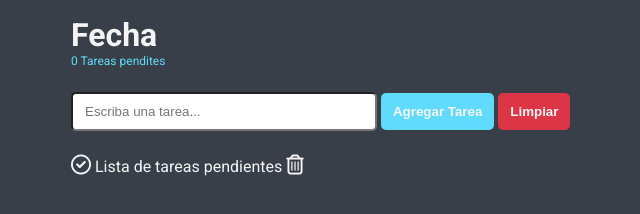
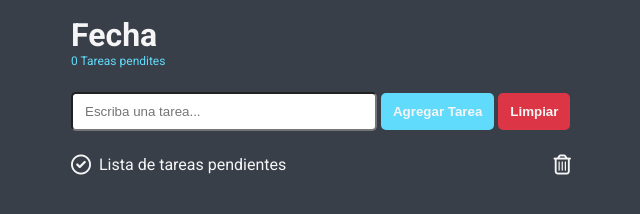
Before and after one commit to facosta0787/todo-list, a plain HTML site: page index.html in a window 1280 px wide. Shown: the full height of the page, 57-697 px from the left. Drawn offline with Linux system fonts and the light colour scheme.

Commit message:
v1.2 - Se finalizan los estilos y el disenio

```diff
--- a/index.html
+++ b/index.html
@@ -26,11 +26,13 @@
             <button type="reset" class="boton clear-button">Limpiar</button>
         </form>
         <ul id="lista-de-tareas" class="tasks-list">
-            <li>
+            <li class="task-list-item">
                 <button class="button-list check-task-button">
                     <i class="fa-regular fa-circle-check"></i>
                 </button>
-                <span class="task-description">Lista de tareas pendientes</span>
+                <span class="task-description">
+                    Lista de tareas pendientes
+                </span>
                 <button type="button" class="button-list remove-task-button">
                     <i class="fa-regular fa-trash-can"></i>
                 </button>
--- a/styles.css
+++ b/styles.css
@@ -70,6 +70,17 @@ main {
 .tasks-list {
     list-style: none;
     margin-top: 24px;
+    max-width: 500px;
+}
+
+.task-list-item {
+    display: flex;
+    margin-top: 16px;
+}
+
+.task-description {
+    padding-left: 8px;
+    margin-right: auto;
 }
 
 .button-list {
```
